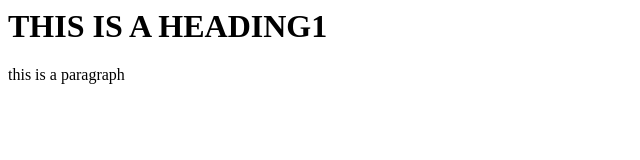
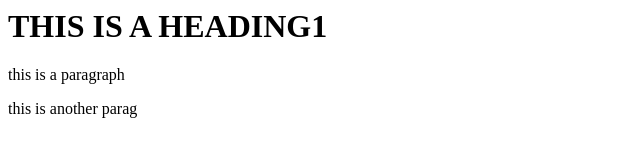
Before and after one commit to yaliny74/gitTutorial1, a plain HTML site: page src/index.html in a window 1280 px wide. Shown: the whole page, without its empty margins (0-640 px from the left). Drawn offline with Linux system fonts and the light colour scheme.

Commit message:
app.cfg eklendi

```diff
--- a/src/index.html
+++ b/src/index.html
@@ -3,5 +3,6 @@
 	<body>
 		<h1>THIS IS A HEADING1 </h1>
 		<p>this is a paragraph</p>
+		<p>this is another parag</p>
 	</body>
 </html>
```
Also changed, not shown: 1 other file.
